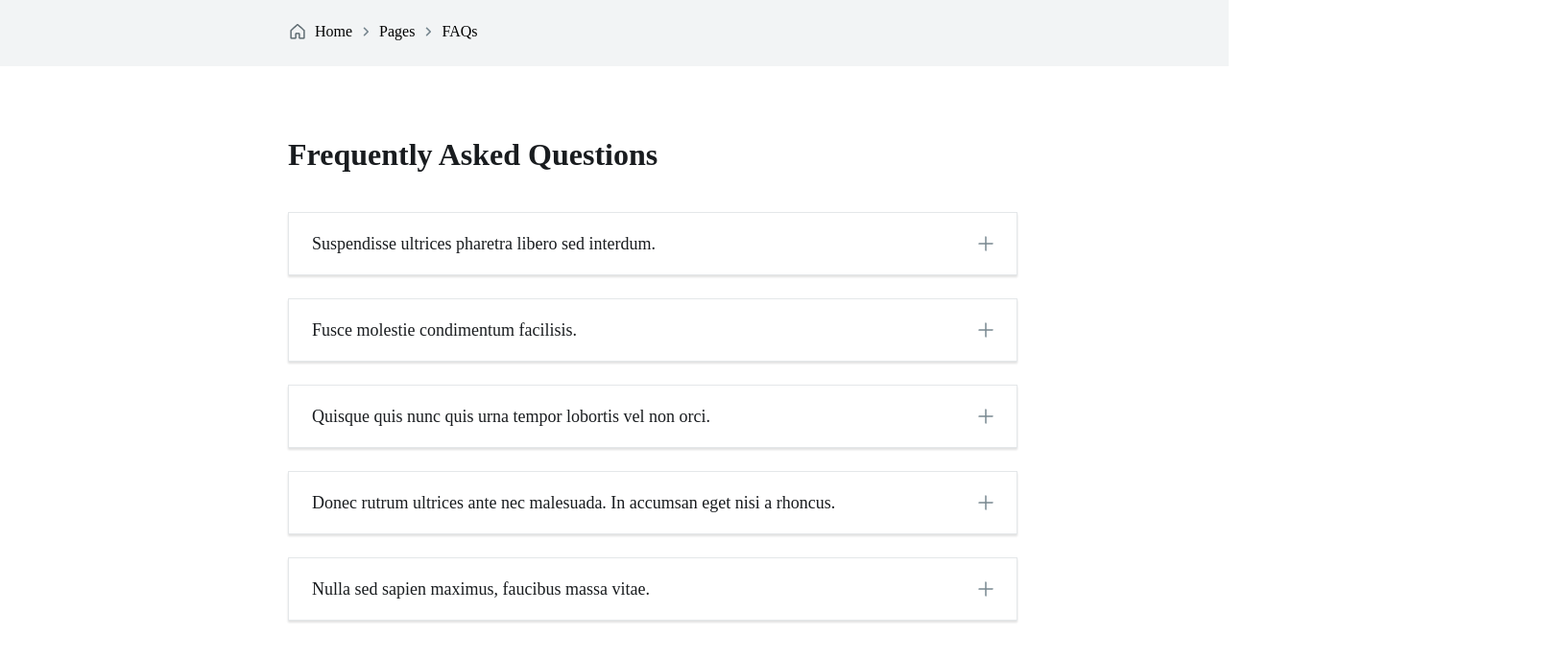
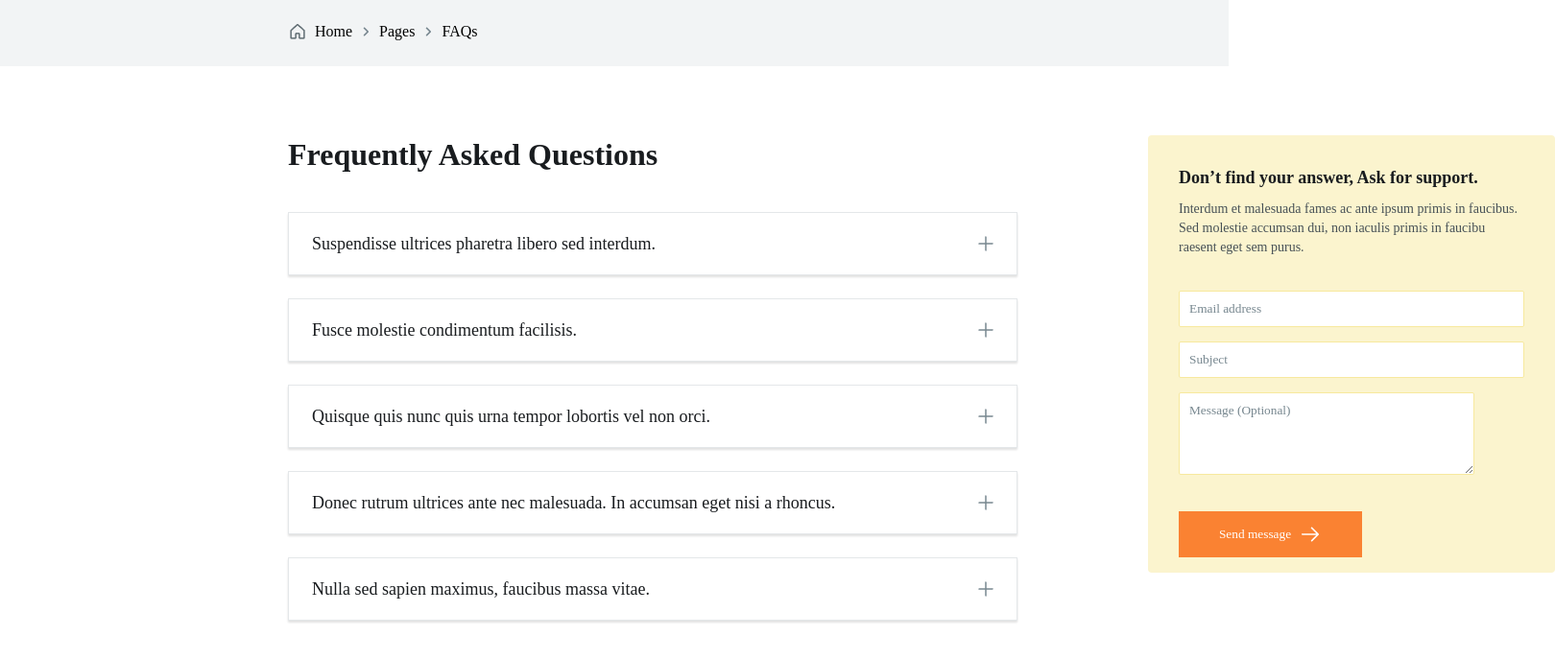
Before and after one commit to NataliaKavtaradze/E-Commerce, a plain HTML site: page FAQ/index.html in a window 1280 px wide. Shown: the part 223-910 px from the top of the page at 96% size, 1620 px wide, since content can reach past the window. Drawn offline with nearby package versions, Linux system fonts and the light colour scheme; files whose address does not match are found by name.

Commit message:
added support section

```diff
--- a/FAQ/index.html
+++ b/FAQ/index.html
@@ -178,6 +178,21 @@
                 </div>
             </div>
         </div>
+        <div class="support">
+            <div class="support_heading">
+                <h3>Don’t find your answer, Ask for support.</h3>
+                <p>Interdum et malesuada fames ac ante ipsum primis in faucibus. Sed molestie accumsan dui, non iaculis primis in faucibu raesent eget sem purus.</p>
+            </div>
+            <div class="support_forms">
+                <input type="text"  value="Email address">
+                <input type="text" value="Subject">
+                <textarea name="text"  cols="37" rows="4">Message (Optional)</textarea>
+            </div>
+            <button>Send message
+                <img src="../homepage/images/whit errow.png" alt="">
+            </button>
+
+        </div>
     </div>
 </main>
 
--- a/FAQ/style.css
+++ b/FAQ/style.css
@@ -237,7 +237,10 @@ border: 2px solid black;
     height: 20px;
     gap: 8px;
 }
+
+                             /* FAQ section */
 .FAQs-container{
+    display: flex;
 width: 100%;
 height: 872px;
 padding: 72px 300px;
@@ -303,3 +306,58 @@ gap: 136px;
     line-height: 10px;
     color: #475156;
 }
+
+.support{
+width: 424px;
+height: 456px;
+border-radius: 4px;
+padding: 32px;
+background-color:#FBF4CE;
+}
+.support_heading h3{
+ width: 360px;
+ height: 24px;
+font-size: 18px;
+line-height: 24px;
+color: #191C1F;
+padding-bottom: 35px;
+}
+.support_heading p{
+    width: 360px;
+    height: 60px;
+    font-size: 14px;
+    line-height: 20px;
+    color: #475156;
+}
+.support_forms{
+    width: 360px;
+    height: 200px;
+    padding-top: 35px;
+
+}
+.support_forms input{
+    width: 360px;
+    border-radius: 2px;
+    border: 1px solid #F7E99E;
+    padding: 10px;
+    margin-bottom: 15px;
+    color: #77878F;
+}
+.support_forms textarea{
+    padding: 10px;
+    border-radius: 2px;
+    border: 1px solid #F7E99E;
+    color: #77878F;
+}
+.support button{
+    display: flex;
+    align-items: center;
+    justify-content: center;
+    gap: 8px;
+    width: 191px;
+    height: 48px;
+    background-color: #FA8232;
+    border: none;
+    margin-top: 65px;
+    color: #FFFFFF;
+}
```
